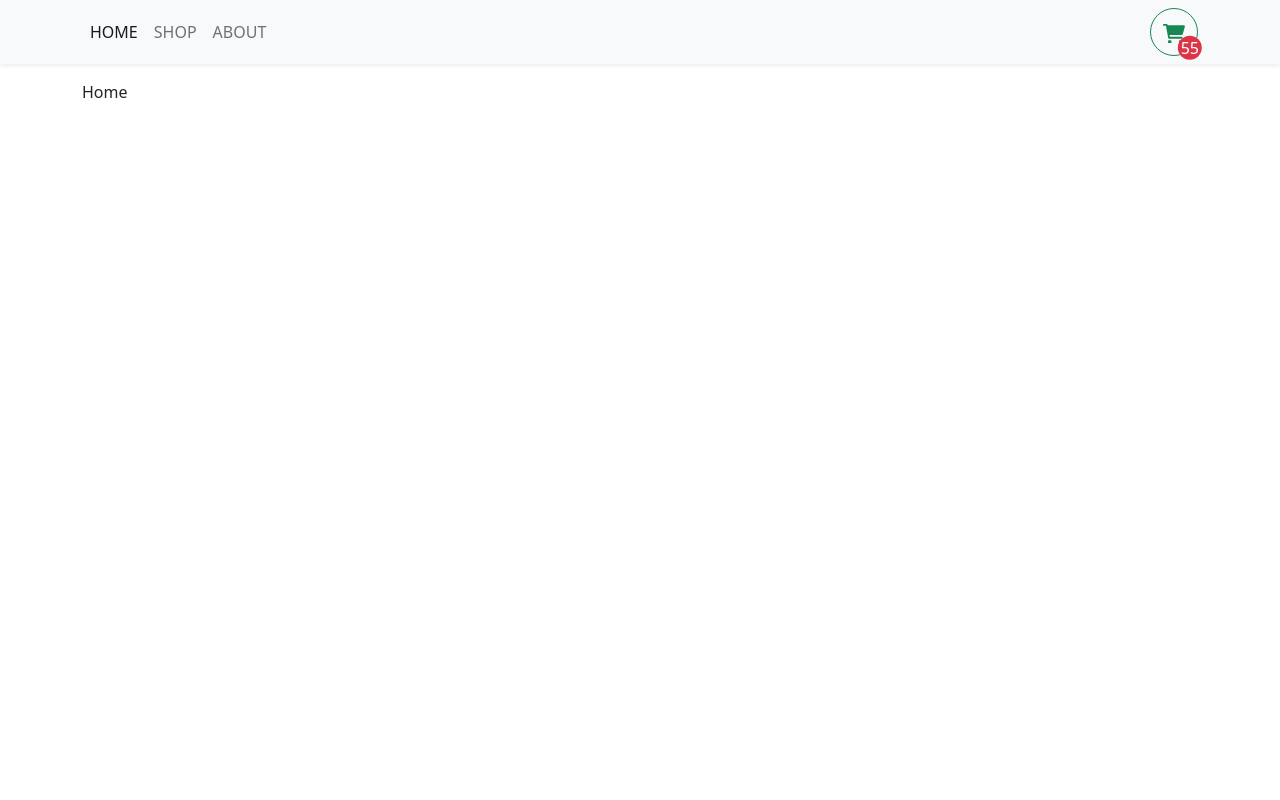
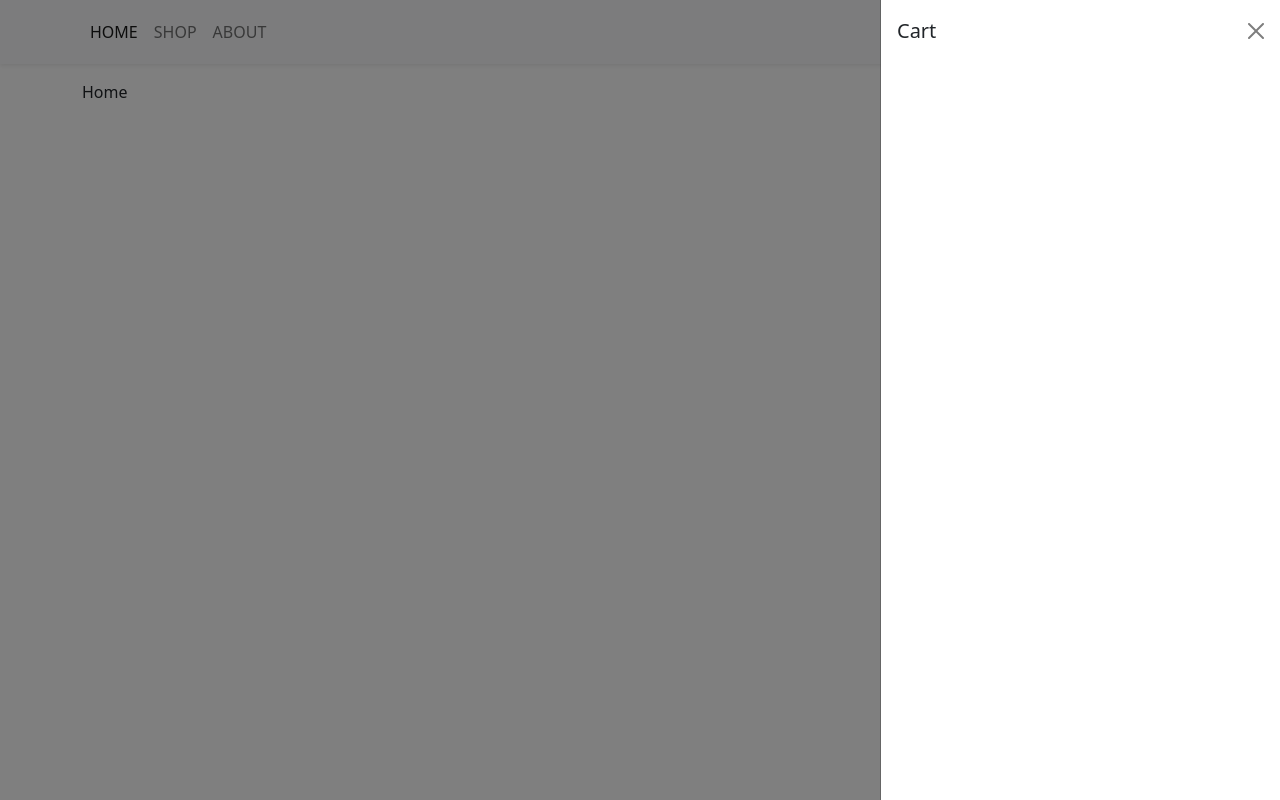
Before and after one commit to Mrkouhadi/shoppingcart, a React (Vite) app: page / in a window 1280 px wide. Built offline with nearby package versions, Linux system fonts and the light colour scheme.

Commit message:
added functionalities to cart icon

```diff
--- a/src/components/Navbar.tsx
+++ b/src/components/Navbar.tsx
@@ -1,7 +1,9 @@
 import { Button, Container, Nav, Navbar as Navbs } from 'react-bootstrap'
 import { NavLink } from 'react-router-dom'
+import { useShoppingCart } from '../context/CartContext'
 
 const Navbar = () => {
+  const {openCart, cartQuantity} = useShoppingCart();
   return (
     <Navbs className='bg-light shadow-sm mb-3' sticky="top">
         <Container >
@@ -12,6 +14,7 @@ const Navbar = () => {
             </Nav>
             <Button style={{width:'3rem', height:'3rem', position:'relative'}} variant="outline-success"
                     className='rounded-circle'
+                    onClick={openCart()}
             >
                 <svg
                 xmlns="http://www.w3.org/2000/svg"
@@ -20,12 +23,15 @@ const Navbar = () => {
                 >
                 <path d="M96 0C107.5 0 117.4 8.19 119.6 19.51L121.1 32H541.8C562.1 32 578.3 52.25 572.6 72.66L518.6 264.7C514.7 278.5 502.1 288 487.8 288H170.7L179.9 336H488C501.3 336 512 346.7 512 360C512 373.3 501.3 384 488 384H159.1C148.5 384 138.6 375.8 136.4 364.5L76.14 48H24C10.75 48 0 37.25 0 24C0 10.75 10.75 0 24 0H96zM128 464C128 437.5 149.5 416 176 416C202.5 416 224 437.5 224 464C224 490.5 202.5 512 176 512C149.5 512 128 490.5 128 464zM512 464C512 490.5 490.5 512 464 512C437.5 512 416 490.5 416 464C416 437.5 437.5 416 464 416C490.5 416 512 437.5 512 464z" />
                 </svg>
-                <span className='rounded-circle bg-danger d-flex justify-content-center align-items-center'
-                      style={{color:"white", height:'1.5rem', width:'1.5rem',
-                              position:'absolute', bottom:'0', right:'0', transform:'translate(20%, 20%)'
-                            }}
-                >
-                55</span>
+                {cartQuantity > 0 &&
+                    <span className='rounded-circle bg-danger d-flex justify-content-center align-items-center'
+                          style={{color:"white", height:'1.5rem', width:'1.5rem',
+                                  position:'absolute', bottom:'0', right:'0', transform:'translate(20%, 20%)'
+                                }}
+                    >
+                    {cartQuantity}
+                    </span>
+                }
             </Button>
         </Container>
     </Navbs>
```
